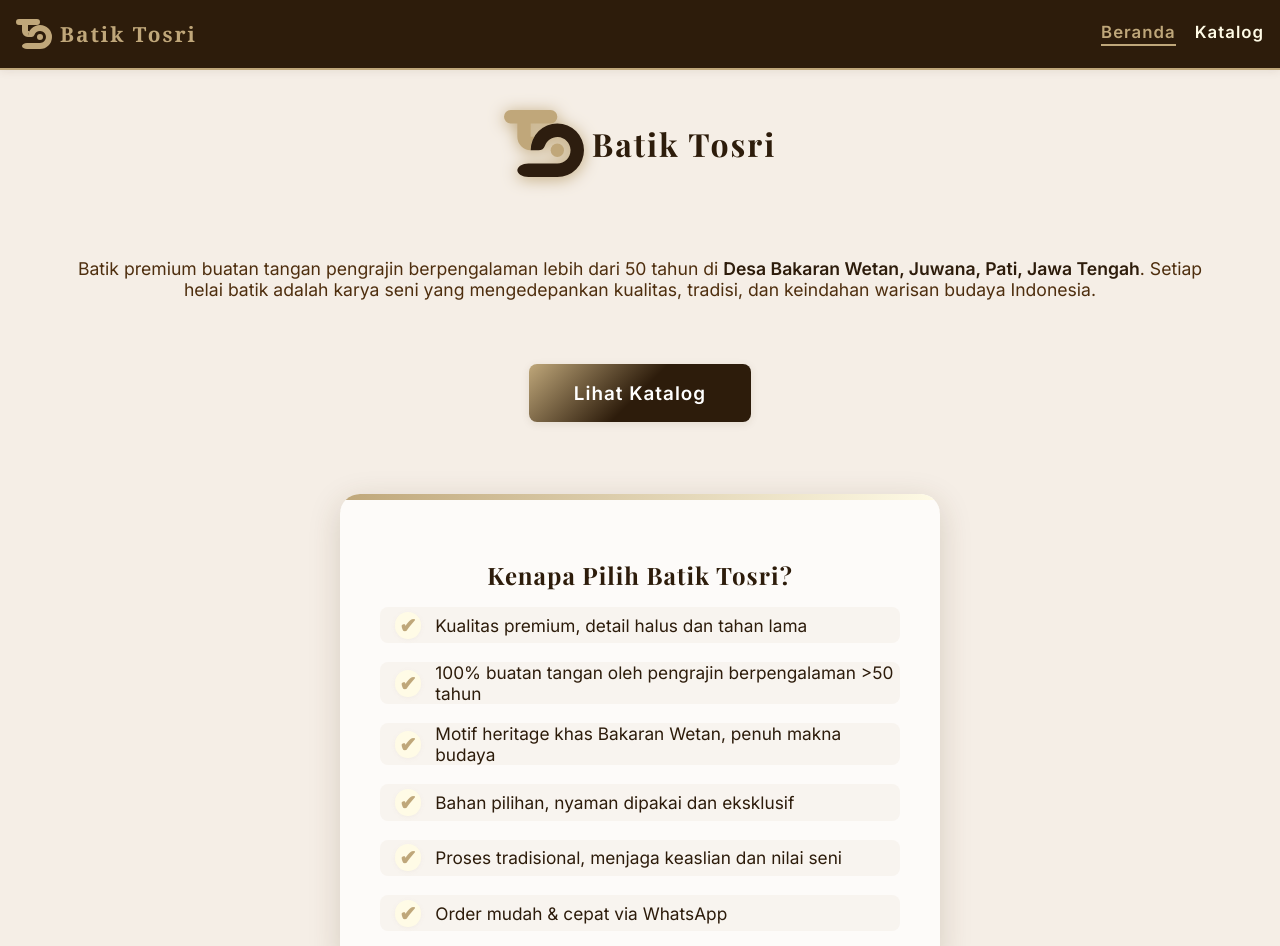
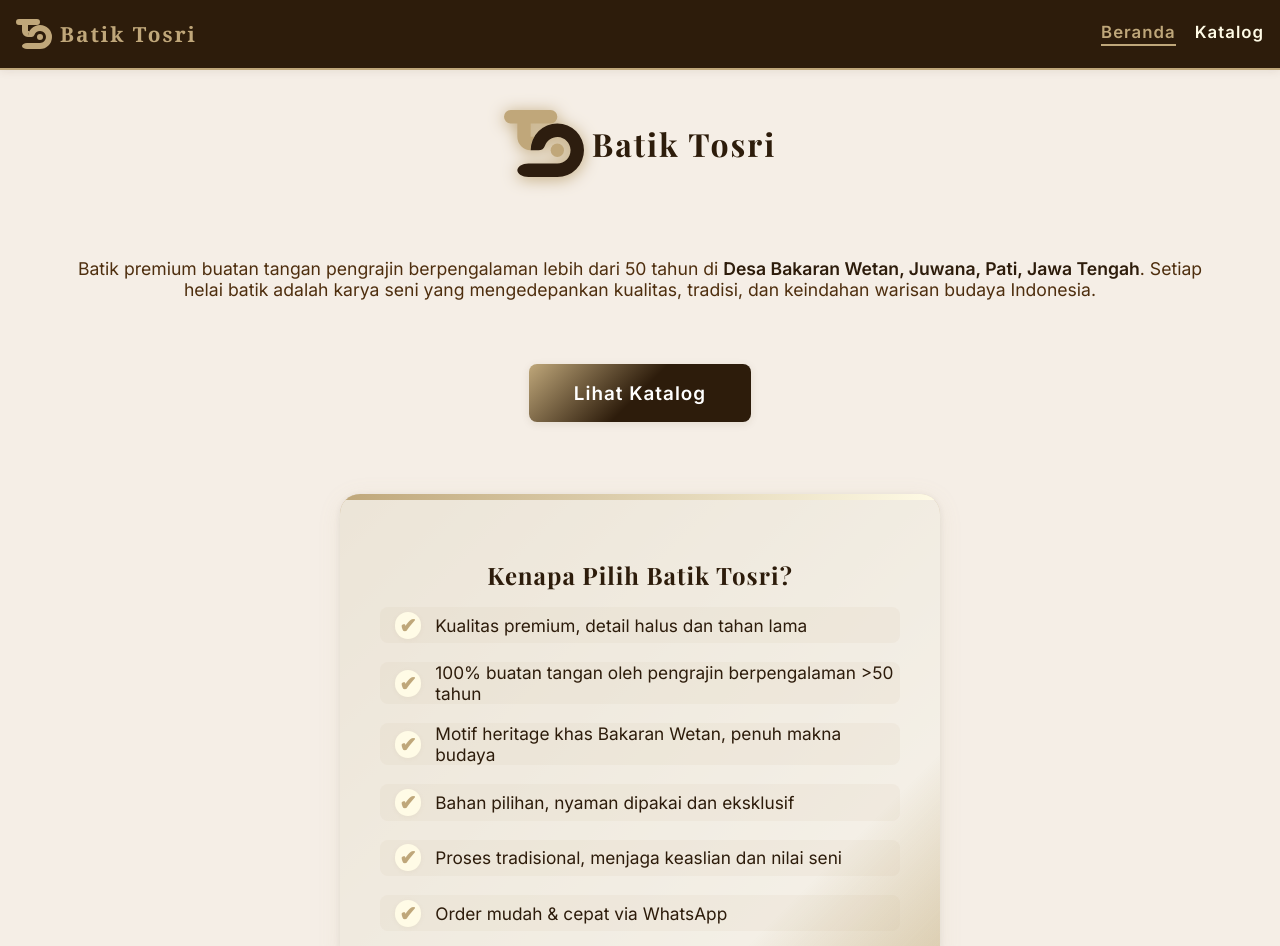
Before and after one commit to freeluncher/Website-Batik, a React (Vite) app: page / in a window 1280 px wide. Shown: the top 946 px of the page. Built offline with nearby package versions, Linux system fonts and the light colour scheme; the HTML template or start-up script is replaced by a standard one.

Commit message:
feat: add Landing.module.css for styling the Landing component

```diff
--- a/src/pages/Landing.jsx
+++ b/src/pages/Landing.jsx
@@ -2,6 +2,7 @@ import React, { useRef } from "react";
 import Navbar from "../components/Navbar";
 import { Link } from "react-router-dom";
 import TestimonialSlider from "../components/TestimonialSlider";
+import styles from './Landing.module.css';
 
 const Landing = () => {
 	const katalogRef = useRef(null);
@@ -14,31 +15,18 @@ const Landing = () => {
 	};
 
 	return (
-		<div style={{ minHeight: "100vh", width: '100vw', overflowX: 'hidden' }}>
+		<div className={styles.landingContainer}>
 			<Navbar />
-			<main
-				style={{
-					width: '100vw',
-					maxWidth: '100vw',
-					padding: '2.5rem 0',
-					display: 'flex',
-					flexDirection: 'column',
-					alignItems: 'center',
-					textAlign: 'center',
-					boxSizing: 'border-box',
-				}}
-			>
-				<div style={{ display: "flex", alignItems: "center", justifyContent: "center", marginBottom: "1.5rem" }}>
-					<img src="/logo-tosri.svg" alt="Logo Batik Tosri" style={{ width: "80px", marginRight: "0.5rem", display: "inline-block", verticalAlign: "middle", filter: "drop-shadow(0 2px 8px #bfa77a)" }} />
-					<h1 style={{ display: "inline-block", verticalAlign: "middle", fontFamily: "Playfair Display, serif", color: "#2d1c0b", fontSize: "2rem", margin: 0, letterSpacing: "2px" }}>Batik Tosri</h1>
+			<main className={styles.landingMain}>
+				<div className={styles.landingHeader}>
+					<img src="/logo-tosri.svg" alt="Logo Batik Tosri" className={styles.landingLogo} />
+					<h1 className={styles.landingTitle}>Batik Tosri</h1>
 				</div>
-				<p style={{ fontSize: "1.1rem", color: "#4e2e0e", marginBottom: "1.5rem", fontFamily: "Inter, Arial, sans-serif" }}>
+				<p className={styles.landingDesc}>
 					Batik premium buatan tangan pengrajin berpengalaman lebih dari 50 tahun di <b>Desa Bakaran Wetan, Juwana, Pati, Jawa Tengah</b>. Setiap helai batik adalah karya seni yang mengedepankan kualitas, tradisi, dan keindahan warisan budaya Indonesia.
 				</p>
-				<Link to="/katalog" className="btn-heritage" style={{ marginBottom: "2rem", textDecoration: "none", display: "inline-block" }}>
-					Lihat Katalog
-				</Link>
-				<div className="card-heritage" style={{ margin: '0 auto', width: '100%', maxWidth: 600 }}>
+				<Link to="/katalog" className={`btn-heritage ${styles.landingBtn}`}>Lihat Katalog</Link>
+				<div className={`card-heritage ${styles.cardHeritageLanding}`}>
 					<h2 style={{ fontFamily: "Playfair Display, serif", color: "#2d1c0b", fontSize: "1.5rem", marginBottom: "1rem" }}>Kenapa Pilih Batik Tosri?</h2>
 					<ul style={{ textAlign: "left", color: "#2d1c0b", fontFamily: "Inter, Arial, sans-serif", fontSize: "1rem", margin: 0 }}>
 						<li>Kualitas premium, detail halus dan tahan lama</li>
@@ -58,7 +46,7 @@ const Landing = () => {
 					rel="noopener noreferrer">
 					Konsultasi & Order via WhatsApp
 				</a>
-				<div style={{ marginTop: "2.5rem", color: "#4e2e0e", fontSize: "0.95rem", fontFamily: "Inter, Arial, sans-serif" }}>
+				<div className={styles.lokasi}>
 					<b>Lokasi Pengrajin:</b>
 					<br />
 					Desa Bakaran Wetan, Kecamatan Juwana, Kabupaten Pati, Jawa Tengah, Indonesia
--- /dev/null
+++ b/src/pages/Landing.module.css
@@ -0,0 +1,74 @@
+.landingContainer {
+  min-height: 100vh;
+  width: 100%;
+  overflow-x: hidden;
+}
+
+.landingMain {
+  width: 100%;
+  max-width: 100vw;
+  padding: 2.5rem 0;
+  display: flex;
+  flex-direction: column;
+  align-items: center;
+  text-align: center;
+  box-sizing: border-box;
+}
+
+.landingHeader {
+  display: flex;
+  align-items: center;
+  justify-content: center;
+  margin-bottom: 1.5rem;
+}
+
+.landingLogo {
+  width: 80px;
+  margin-right: 0.5rem;
+  display: inline-block;
+  vertical-align: middle;
+  filter: drop-shadow(0 2px 8px #bfa77a);
+}
+
+.landingTitle {
+  display: inline-block;
+  vertical-align: middle;
+  font-family: 'Playfair Display', serif;
+  color: #2d1c0b;
+  font-size: 2rem;
+  margin: 0;
+  letter-spacing: 2px;
+}
+
+.landingDesc {
+  font-size: 1.1rem;
+  color: #4e2e0e;
+  margin-bottom: 1.5rem;
+  font-family: 'Inter', Arial, sans-serif;
+}
+
+.landingBtn {
+  margin-bottom: 2rem;
+  text-decoration: none;
+  display: inline-block;
+}
+
+.lokasi {
+  margin-top: 2.5rem;
+  color: #4e2e0e;
+  font-size: 0.95rem;
+  font-family: 'Inter', Arial, sans-serif;
+}
+
+.cardHeritageLanding {
+  margin: 0 auto;
+  width: 100%;
+  max-width: 600px;
+  border-radius: 20px;
+  background:
+    linear-gradient(135deg, rgba(255,255,255,0.7) 80%, rgba(191,167,122,0.15)),
+    linear-gradient(135deg, #bfa77a, #e0d3b8);
+  background-clip: padding-box, border-box;
+  box-shadow: 0 4px 24px 0 rgba(191,167,122,0.10), 0 1.5px 8px 0 rgba(45,28,11,0.08);
+  backdrop-filter: blur(4px);
+}
```
